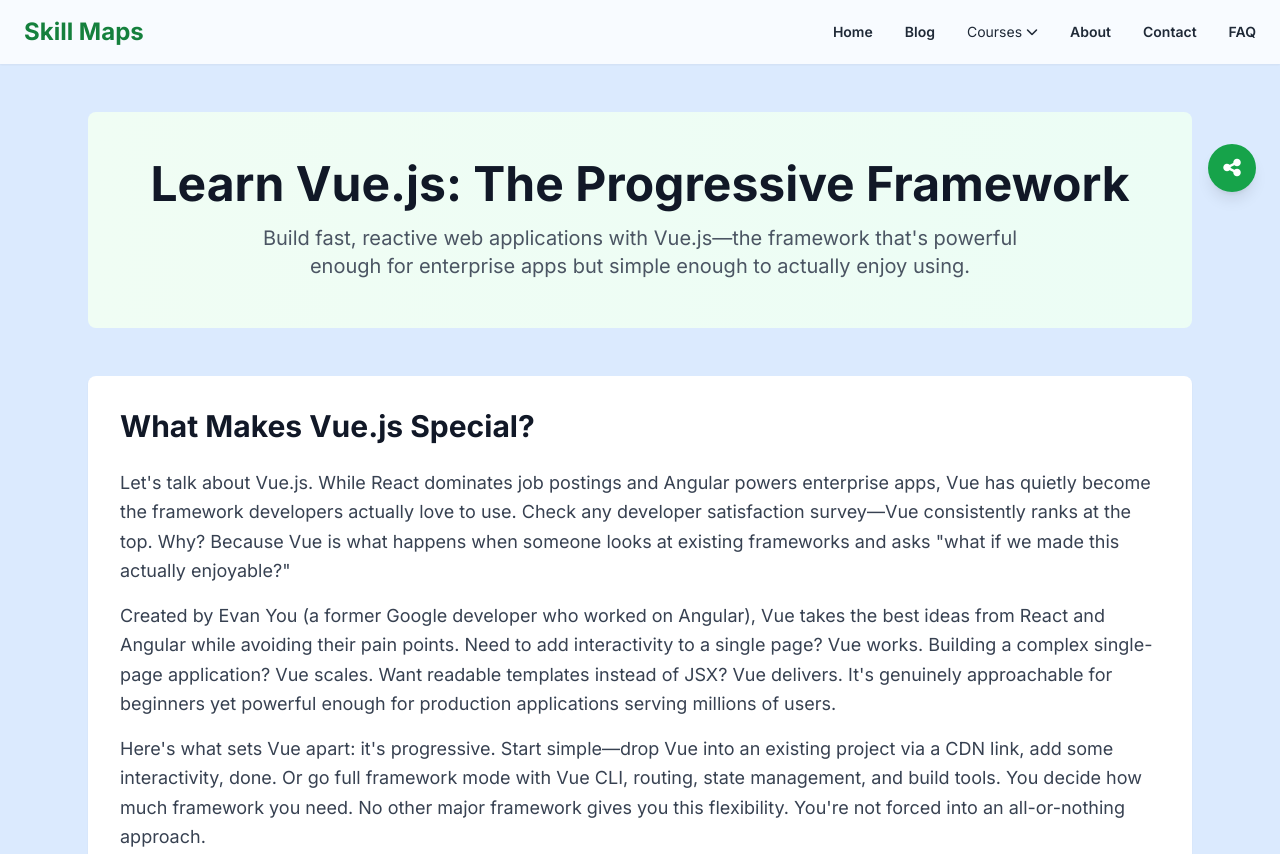
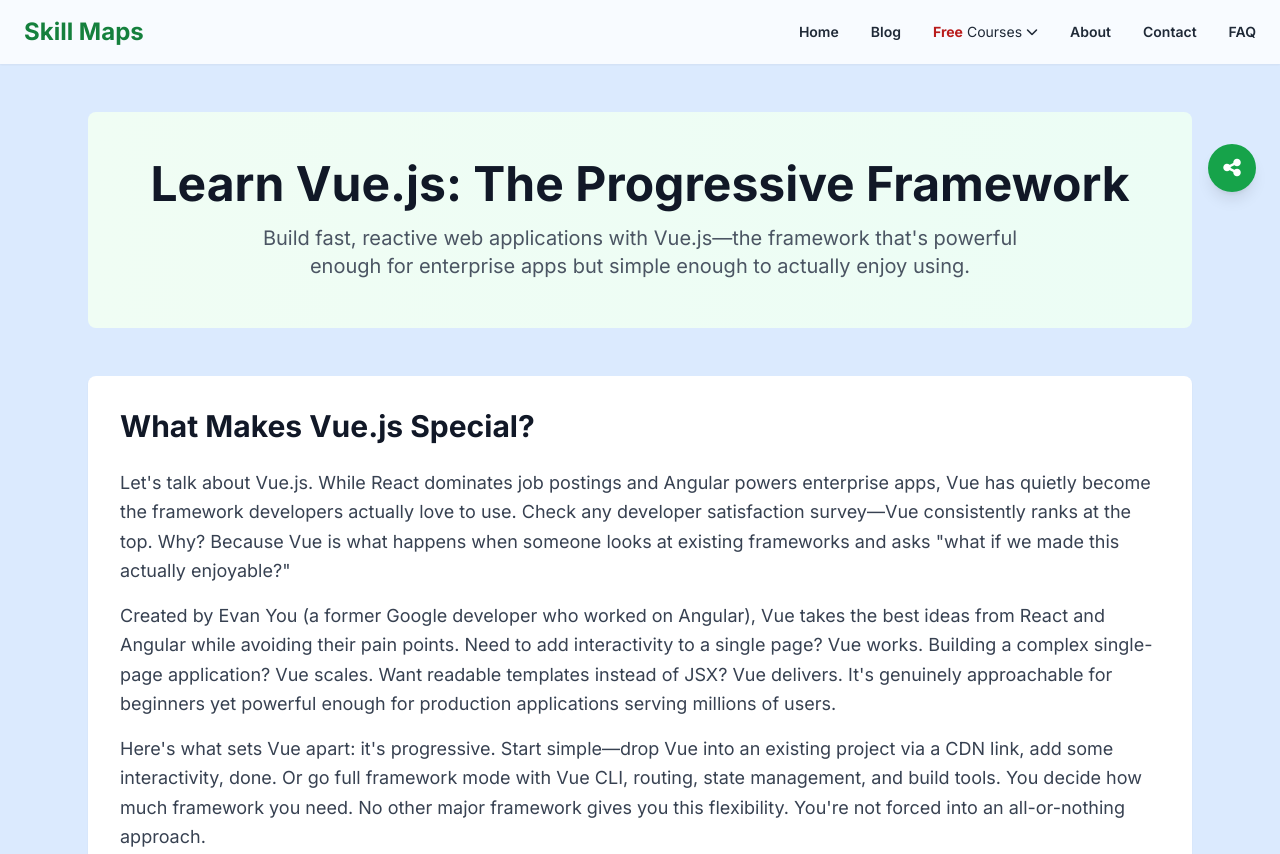
Before and after one commit to CSwebD/skill-maps.com, a website: page skills/Vue.html in a window 1280 px wide. Shown: the top 854 px of the page. Drawn offline with nearby package versions, Linux system fonts and the light colour scheme.

Commit message:
Update panel-nav.html

```diff
--- a/skills/panel-nav.html
+++ b/skills/panel-nav.html
@@ -15,7 +15,7 @@
       <!-- Courses-Maps dropdown -->
       <div class="relative group">
         <button class="hover:text-green-700 flex items-center gap-1">
-          Courses
+          <span class="text-red-700"><b>Free</b></span> Courses
           <i class="fas fa-chevron-down text-xs"></i>
         </button>
 
```
